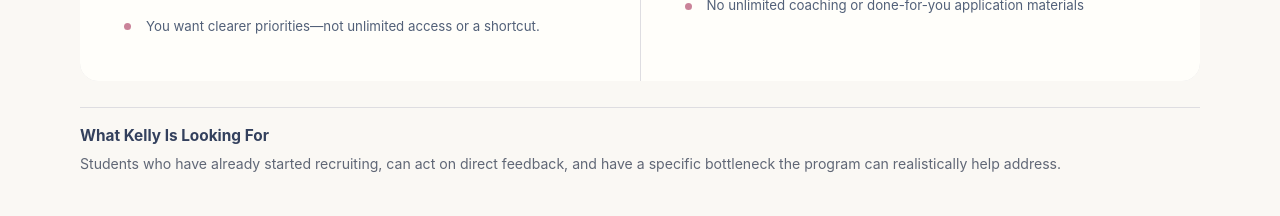
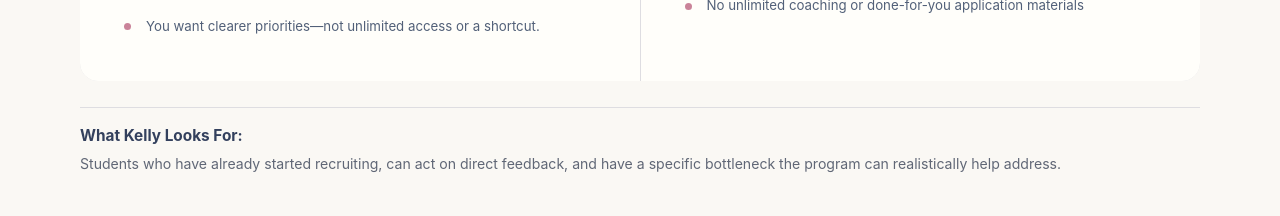
Before and after one commit to kelly0921/recruiting-season-accelerator-application, a React (Vite) app: page / in a window 1280 px wide. Shown: the part 1960-2176 px from the top of the page. Built offline with nearby package versions, Linux system fonts and the light colour scheme.

Commit message:
Restore fit note wording

```diff
--- a/src/LandingPage.jsx
+++ b/src/LandingPage.jsx
@@ -266,7 +266,7 @@ export function LandingPage() {
               </article>
             </div>
             <div className="fit-selection-note">
-              <h3>What Kelly Is Looking For</h3>
+              <h3>What Kelly Looks For:</h3>
               <p>
                 Students who have already started recruiting, can act on direct feedback,
                 and have a specific bottleneck the program can realistically help address.
```
